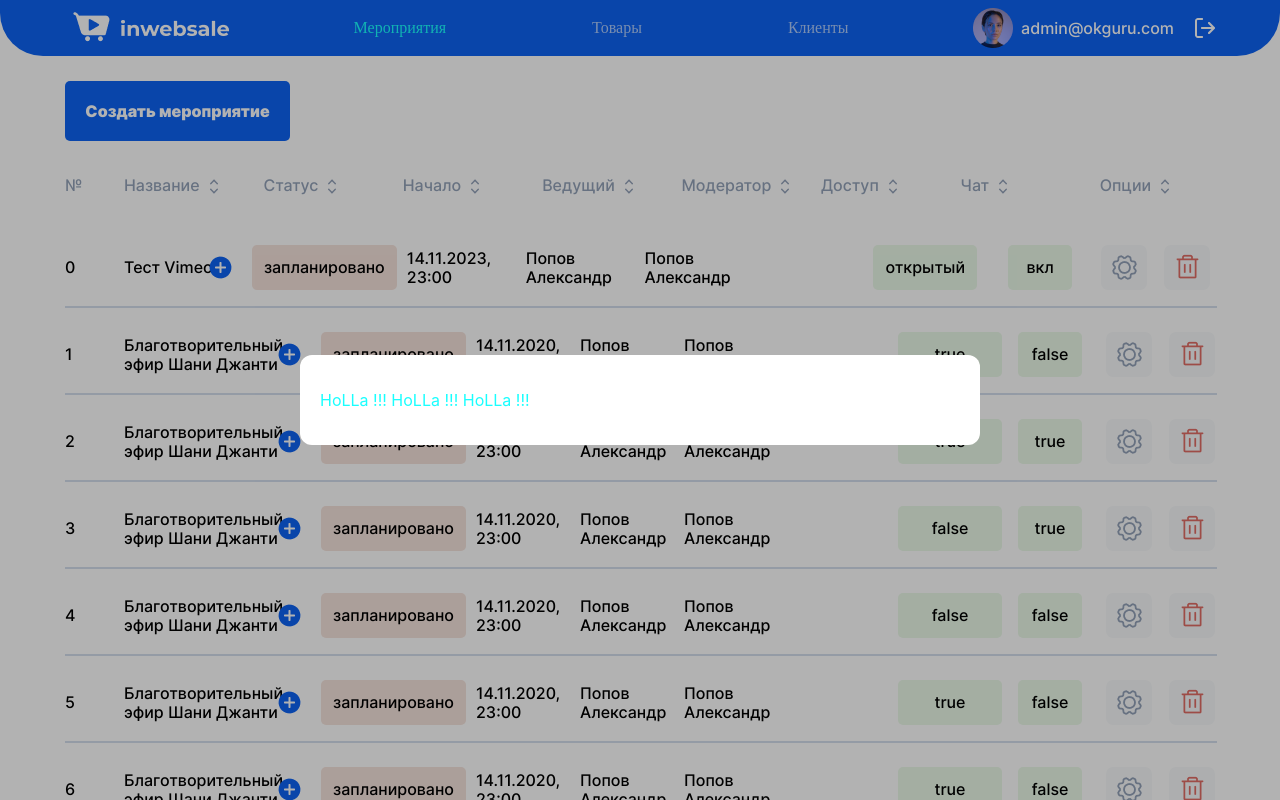
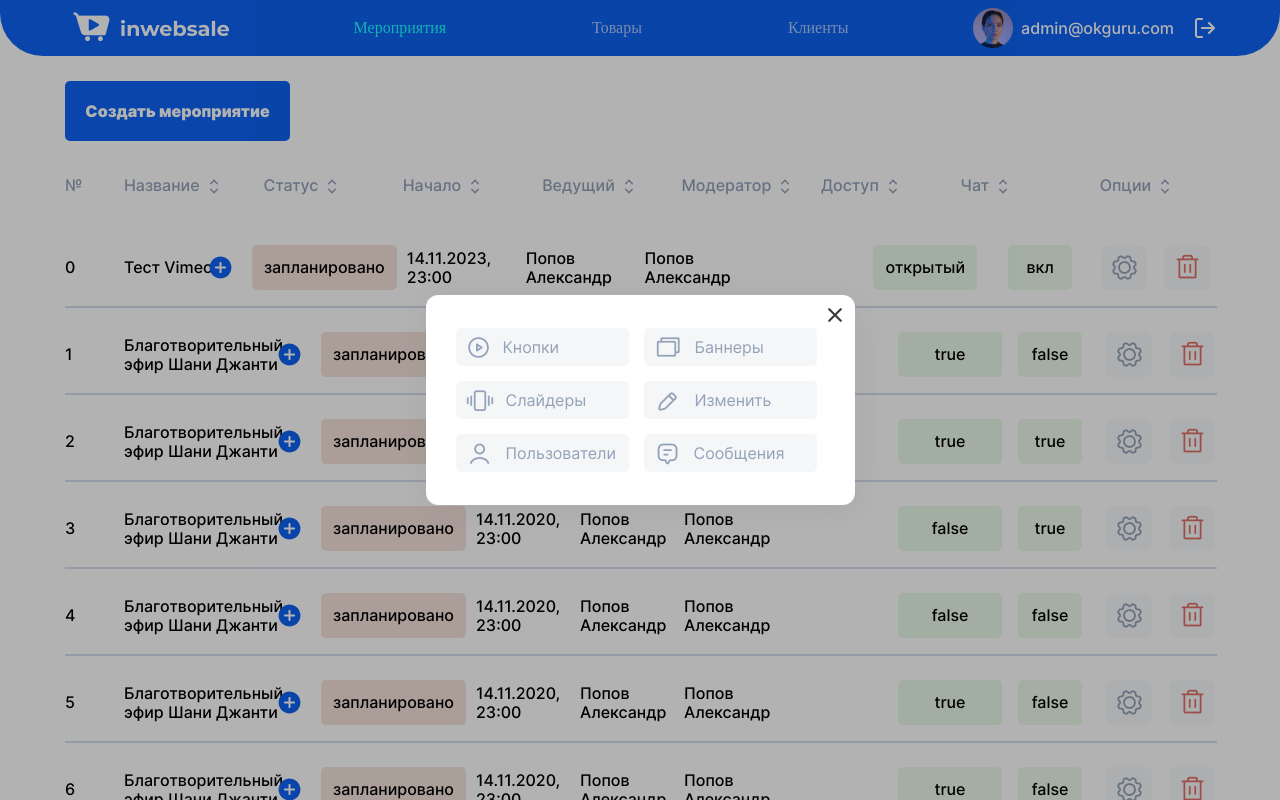
Before and after one commit to anb24/test-task-react, a React (Create React App) app: page / in a window 1280 px wide. Both pictures are taken after a click on the button 1124 px from the left and 267 px from the top of the page. Shown: the top 800 px of the page. Built offline with nearby package versions, Linux system fonts and the light colour scheme; data requests are answered from the project's data file.

Commit message:
creates popups

```diff
--- a/src/blocks/EventsPage.scss
+++ b/src/blocks/EventsPage.scss
@@ -232,7 +232,7 @@ $width-max: 100%;
     height: 45px;
     background-color: #EAF9E8;
     border-radius: 5px;
-    font-family: 'Inter';
+    font-family: Inter;
     font-style: normal;
     font-weight: 500;
     font-size: 16px;
@@ -258,6 +258,7 @@ $width-max: 100%;
     align-items: center;
     border: none;
     margin-right: 17px;
+    cursor: pointer;
   }
 
   &__content-options-btn:last-child {
@@ -304,3 +305,120 @@ $width-max: 100%;
     cursor: pointer;
   }
 }
+
+// POPUP DELETE **********************************************************************
+
+.popup__delete {
+  width: 547px;
+  background-color: #FFFFFF;
+  border-radius: 20px;
+  display: grid;
+
+  &_text {
+    font-family: 'Inter';
+    font-style: normal;
+    font-weight: 600;
+    font-size: 22px;
+    line-height: 30px;
+    text-align: center;
+    color: #000000;
+    margin: 23px auto 49px;
+  }
+
+  &_yes-btn {
+    align-items: center;
+    width: 309px;
+    height: 60px;
+    background: #0D63F3;
+    border-radius: 5px;
+    font-family: 'Inter';
+    font-style: normal;
+    font-weight: 600;
+    font-size: 16px;
+    line-height: 19px;
+    color: #FFFFFF;
+    border: none;
+    justify-self: center;
+    cursor: pointer;
+    &:hover {
+      background-color: #FFFFFF;
+      color: #0D63F3;
+      box-shadow: inset 0 0 0 2px #0D63F3;
+      transition: 1.5s;
+    }
+  }
+
+  &_no-btn {
+    font-family: 'Inter';
+    font-style: normal;
+    font-weight: 600;
+    font-size: 16px;
+    line-height: 19px;
+    color: #E16D65;
+    border: none;
+    background: none;
+    margin: 20.5px auto 50.5px;
+    padding: 0;
+    cursor: pointer;
+    &:hover {
+      font-size: 19px;
+      color: #0D63F3;
+      transition: 1s;
+    }
+  }
+}
+
+// POPUP OPTIONS **********************************************************************
+
+.popup__options {
+  width: 429px;
+  background: #FFFFFF;
+  box-shadow: 0px 4px 37px rgba(0, 0, 0, 0.07);
+  border-radius: 16px;
+  display: grid;
+  position: relative;
+  &_exit-btn {
+    height: 40px;
+    width: 40px;
+    display: flex;
+    justify-content: center;
+    align-items: center;
+    background: none;
+    border: none;
+    position: absolute;
+    top: 0;
+    right: 0;
+    cursor: pointer;
+  }
+  &-box {
+    display: grid;
+    grid-template-columns: repeat(2, 1fr);
+    gap: 15px 15px;
+    margin: 33px 38px 33px 30px;
+  }
+  &_group-btn {
+    width: 173px;
+    height: 38px;
+    background: rgba(147, 162, 184, 0.1); //сделал темнее на 0.03
+    border-radius: 5px;
+    border: none;
+    font-family: 'Inter';
+    font-style: normal;
+    font-weight: 400;
+    font-size: 16px;
+    line-height: 19px;
+    color: #93A2B8;
+    display: flex;
+    justify-content: start;
+    align-items: center;
+    padding: 0 0 0 10px;
+    cursor: pointer;
+    &-img {
+      margin-right: 12px;
+    }
+    &:hover {
+      background: rgba(147, 162, 184, 0.4);
+      transition: .3s;
+    }
+  }
+}
--- a/src/blocks/Popup.scss
+++ b/src/blocks/Popup.scss
@@ -12,12 +12,12 @@
   pointer-events: none;
   transition: .3s;
   &__content {
-    padding: 20px;
     border-radius: 12px;
     background-color: white;
     transform: scale(.5);
     transition: .3s all;
-    width: 50vw;
+    //padding: 20px;
+    //width: 50vw;
   }
 }
 
--- a/src/components/EventsPage.js
+++ b/src/components/EventsPage.js
@@ -14,21 +14,13 @@ import OptionsBtn from '../images/options.png';
 import DeleteBtn from '../images/delete.png';
 import LeftBtn from '../images/arrow_left.png';
 import RightBtn from '../images/arrow_right.png';
-import * as events from "events";
-
-
-
-class Main extends React.Component {
-    state = {
-        events: data,
-    }
-    componentDidMount() {
-        console.log(this.state)
-    }
-}
-let dd = new Main(data);
-console.log(dd.componentDidMount())
-
+import ExitPopupOptions from '../images/popup/exit_btn.png';
+import PlayPopupOptionsBtn from '../images/popup/btn_play.png';
+import BannersPopupOptionsBtn from '../images/popup/btn_banners.png';
+import SlidersPopupOptionsBtn from '../images/popup/btn_sliders.png';
+import EditPopupOptionsBtn from '../images/popup/btn_edit.png';
+import UsersPopupOptionsBtn from '../images/popup/btn_users.png';
+import ChatPopupOptionsBtn from '../images/popup/btn_chat.png';
 
 
 function EventsPage() {
@@ -46,7 +38,17 @@ function EventsPage() {
             .catch((err) => {
                 console.log("ОШИБКА загрузки данных: " + err);
             })
-    })
+    }, [])
+
+    function closeAllPopups() {
+        setPopupDeleteActive(false);
+        setPopupOptionsActive(false);
+    }
+
+    function handleDeleteEventClick(event) {
+        setPopupDeleteActive(true);
+        setEventId(event.id);
+    }
 
     function handleEventDelete(event) {
         api
@@ -77,6 +79,8 @@ function EventsPage() {
                         <li className="tbl__header tbl__header-chat">Чат<button className="tbl__header-btn"><img src={ArrowBtn} alt="Сортировка"/></button></li>
                         <li className="tbl__header tbl__header-options">Опции<button className="tbl__header-btn"><img src={ArrowBtn} alt="Сортировка"/></button></li>
                     </ul>
+
+                    {/*Тестовый блок*/}
                     <ul className="tbl__contents">
                         <li className="tbl__content tbl__content-number">0</li>
                         <li className="tbl__content tbl__content-title">Тест Vimeo<button className="tbl__content-title-btn"><img src={MoreBtn} alt="Подробнее"/></button></li>
@@ -88,10 +92,11 @@ function EventsPage() {
                         <li className="tbl__content tbl__content-chat"><button className="tbl__content-chat-btn">вкл</button></li>
                         <li className="tbl__content tbl__content-options"><button className="tbl__content-options-btn" onClick={() => setPopupOptionsActive(true)}><img src={OptionsBtn} alt="Опции"/></button><button className="tbl__content-options-btn" onClick={() => setPopupDeleteActive(true)}><img src={DeleteBtn} alt="Удалить"/></button></li>
                     </ul>
+
                     <div className="box">
                         {events.map((event) => {
                             return (
-                                <event className="tbl__contents">
+                                <ul className="tbl__contents" key={event.id}>
                                     <li className="tbl__content tbl__content-number">{event.id}</li>
                                     <li className="tbl__content tbl__content-title">{event.name}<button className="tbl__content-title-btn"><img src={MoreBtn} alt="Подробнее"/></button></li>
                                     <li className="tbl__content tbl__content-status"><button className="tbl__content-status-btn">запланировано</button></li>
@@ -100,8 +105,8 @@ function EventsPage() {
                                     <li className="tbl__content tbl__content-moder">Попов Александр</li>
                                     <li className="tbl__content tbl__content-access"><button className="tbl__content-access-btn">{event.access}</button></li>
                                     <li className="tbl__content tbl__content-chat"><button className="tbl__content-chat-btn">{event.chat}</button></li>
-                                    <li className="tbl__content tbl__content-options"><button className="tbl__content-options-btn" onClick={() => setPopupOptionsActive(true)}><img src={OptionsBtn} alt="Опции"/></button><button className="tbl__content-options-btn" onClick={() => setPopupDeleteActive(true)}><img src={DeleteBtn} alt="Удалить"/></button></li>
-                                </event>
+                                    <li className="tbl__content tbl__content-options"><button className="tbl__content-options-btn" onClick={() => setPopupOptionsActive(true)}><img src={OptionsBtn} alt="Опции"/></button><button className="tbl__content-options-btn" onClick={handleDeleteEventClick}><img src={DeleteBtn} alt="Удалить"/></button></li>
+                                </ul>
                             )
                         })}
                     </div>
@@ -165,10 +170,24 @@ function EventsPage() {
             </main>
             <Footer/>
             <Popup active={popupOptionsActive} setActive={setPopupOptionsActive}>
-                <p>HoLLa !!! HoLLa !!! HoLLa !!!</p>
+                <div className="popup__options">
+                    <button className="popup__options_exit-btn" onClick={closeAllPopups}><img src={ExitPopupOptions} alt="Выход"/></button>
+                    <div className="popup__options-box">
+                        <button className="popup__options_group-btn"><img className="popup__options_group-btn-img" src={PlayPopupOptionsBtn} alt=""/>Кнопки</button>
+                        <button className="popup__options_group-btn"><img className="popup__options_group-btn-img" src={BannersPopupOptionsBtn} alt=""/>Баннеры</button>
+                        <button className="popup__options_group-btn"><img className="popup__options_group-btn-img" src={SlidersPopupOptionsBtn} alt=""/>Слайдеры</button>
+                        <button className="popup__options_group-btn"><img className="popup__options_group-btn-img" src={EditPopupOptionsBtn} alt=""/>Изменить</button>
+                        <button className="popup__options_group-btn"><img className="popup__options_group-btn-img" src={UsersPopupOptionsBtn} alt=""/>Пользователи</button>
+                        <button className="popup__options_group-btn"><img className="popup__options_group-btn-img" src={ChatPopupOptionsBtn} alt=""/>Сообщения</button>
+                    </div>
+                </div>
             </Popup>
             <Popup active={popupDeleteActive} setActive={setPopupDeleteActive}>
-                <p>HoLLa !!!</p>
+                <div className="popup__delete">
+                    <p className="popup__delete_text">Вы действительно хотите удалить мероприятие?</p>
+                    <button className="popup__delete_yes-btn">Да</button>
+                    <button className="popup__delete_no-btn" onClick={closeAllPopups}>Отмена</button>
+                </div>
             </Popup>
         </div>
     )
--- a/src/index.css
+++ b/src/index.css
@@ -1,5 +1,5 @@
 @import "./vendor/normalize.css";
-@import "./vendor/fonts/fonts.css";
+@import "vendor/fonts/fonts.css";
 .App {
   background-color: #FFFFFF;
   max-width: 1920px;
@@ -274,7 +274,7 @@
   height: 45px;
   background-color: #EAF9E8;
   border-radius: 5px;
-  font-family: "Inter";
+  font-family: Inter;
   font-style: normal;
   font-weight: 500;
   font-size: 16px;
@@ -299,6 +299,7 @@
   align-items: center;
   border: none;
   margin-right: 17px;
+  cursor: pointer;
 }
 .tbl__content-options-btn:last-child {
   margin-right: 0;
@@ -336,6 +337,116 @@
   background-color: #F6F8FB;
   border: none;
   cursor: pointer;
+}
+
+.popup__delete {
+  width: 547px;
+  background-color: #FFFFFF;
+  border-radius: 20px;
+  display: grid;
+}
+.popup__delete_text {
+  font-family: "Inter";
+  font-style: normal;
+  font-weight: 600;
+  font-size: 22px;
+  line-height: 30px;
+  text-align: center;
+  color: #000000;
+  margin: 23px auto 49px;
+}
+.popup__delete_yes-btn {
+  align-items: center;
+  width: 309px;
+  height: 60px;
+  background: #0D63F3;
+  border-radius: 5px;
+  font-family: "Inter";
+  font-style: normal;
+  font-weight: 600;
+  font-size: 16px;
+  line-height: 19px;
+  color: #FFFFFF;
+  border: none;
+  justify-self: center;
+  cursor: pointer;
+}
+.popup__delete_yes-btn:hover {
+  background-color: #FFFFFF;
+  color: #0D63F3;
+  box-shadow: inset 0 0 0 2px #0D63F3;
+  transition: 1.5s;
+}
+.popup__delete_no-btn {
+  font-family: "Inter";
+  font-style: normal;
+  font-weight: 600;
+  font-size: 16px;
+  line-height: 19px;
+  color: #E16D65;
+  border: none;
+  background: none;
+  margin: 20.5px auto 50.5px;
+  padding: 0;
+  cursor: pointer;
+}
+.popup__delete_no-btn:hover {
+  font-size: 19px;
+  color: #0D63F3;
+  transition: 1s;
+}
+
+.popup__options {
+  width: 429px;
+  background: #FFFFFF;
+  box-shadow: 0px 4px 37px rgba(0, 0, 0, 0.07);
+  border-radius: 16px;
+  display: grid;
+  position: relative;
+}
+.popup__options_exit-btn {
+  height: 40px;
+  width: 40px;
+  display: flex;
+  justify-content: center;
+  align-items: center;
+  background: none;
+  border: none;
+  position: absolute;
+  top: 0;
+  right: 0;
+  cursor: pointer;
+}
+.popup__options-box {
+  display: grid;
+  grid-template-columns: repeat(2, 1fr);
+  gap: 15px 15px;
+  margin: 33px 38px 33px 30px;
+}
+.popup__options_group-btn {
+  width: 173px;
+  height: 38px;
+  background: rgba(147, 162, 184, 0.1);
+  border-radius: 5px;
+  border: none;
+  font-family: "Inter";
+  font-style: normal;
+  font-weight: 400;
+  font-size: 16px;
+  line-height: 19px;
+  color: #93A2B8;
+  display: flex;
+  justify-content: start;
+  align-items: center;
+  padding: 0 0 0 10px;
+  cursor: pointer;
+}
+.popup__options_group-btn-img {
+  margin-right: 12px;
+}
+.popup__options_group-btn:hover {
+  background: rgba(147, 162, 184, 0.4);
+  transition: 0.3s;
 }
 
 .form {
@@ -616,12 +727,10 @@
   transition: 0.3s;
 }
 .popup__content {
-  padding: 20px;
   border-radius: 12px;
   background-color: white;
   transform: scale(0.5);
   transition: 0.3s all;
-  width: 50vw;
 }
 
 .popup.active {
@@ -633,15 +742,4 @@
   transform: scale(1);
 }
 
-body {
-  margin: 0;
-  font-family: -apple-system, BlinkMacSystemFont, "Segoe UI", "Roboto", "Oxygen", "Ubuntu", "Cantarell", "Fira Sans", "Droid Sans", "Helvetica Neue", sans-serif;
-  -webkit-font-smoothing: antialiased;
-  -moz-osx-font-smoothing: grayscale;
-}
-
-code {
-  font-family: source-code-pro, Menlo, Monaco, Consolas, "Courier New", monospace;
-}
-
 /*# sourceMappingURL=index.css.map */
--- a/src/index.scss
+++ b/src/index.scss
@@ -1,22 +1,8 @@
 @import "./vendor/normalize.css",
-"./vendor/fonts/fonts.css",
+"vendor/fonts/fonts.css",
 "./blocks/App",
 "./blocks/Header",
 "./blocks/EventsPage",
 "./blocks/CreatePage",
 "./blocks/Footer",
 "./blocks/Popup";
-
-body {
-  margin: 0;
-  font-family: -apple-system, BlinkMacSystemFont, 'Segoe UI', 'Roboto', 'Oxygen',
-    'Ubuntu', 'Cantarell', 'Fira Sans', 'Droid Sans', 'Helvetica Neue',
-    sans-serif;
-  -webkit-font-smoothing: antialiased;
-  -moz-osx-font-smoothing: grayscale;
-}
-
-code {
-  font-family: source-code-pro, Menlo, Monaco, Consolas, 'Courier New',
-    monospace;
-}
--- a/src/vendor/fonts/fonts.css
+++ b/src/vendor/fonts/fonts.css
@@ -2,15 +2,15 @@
     font-family: 'Poppins';
     font-style:  normal;
     font-weight: 400;
-    src: url("Poppins-Regular.woff2") format("woff2"),
-    url("Poppins-Regular.woff") format("woff");
+    src: url("/src/vendor/fonts/Poppins-Regular.woff2") format("woff2"),
+    url("/src/vendor/fonts/Poppins-Regular.woff") format("woff");
 }
 
 @font-face {
     font-family: 'Poppins';
     font-display: swap;
-    src: url('Poppins-Medium.woff2') format('woff2'),
-    url('Poppins-Medium.woff') format('woff');
+    src: url('/src/vendor/fonts/Poppins-Medium.woff2') format('woff2'),
+    url('/src/vendor/fonts/Poppins-Medium.woff') format('woff');
     font-weight: 500;
     font-style: normal;
 }
@@ -19,8 +19,8 @@
     font-family: 'Poppins';
     font-style:  normal;
     font-weight: 900;
-    src: url("Poppins-Black.woff2") format("woff2"),
-    url("Poppins-Black.woff") format("woff");
+    src: url("/src/vendor/fonts/Poppins-Black.woff2") format("woff2"),
+    url("/src/vendor/fonts/Poppins-Black.woff") format("woff");
 }
 
 @font-face {
@@ -28,8 +28,8 @@
     font-style:  normal;
     font-weight: 400;
     font-display: swap;
-    src: url("Inter-Regular.woff2?v=3.19") format("woff2"),
-    url("Inter-Regular.woff?v=3.19") format("woff");
+    src: url("/src/vendor/fonts/Inter-Regular.woff2?v=3.19") format("woff2"),
+    url("/src/vendor/fonts/Inter-Regular.woff?v=3.19") format("woff");
 }
 
 @font-face {
@@ -37,8 +37,8 @@
     font-style:  normal;
     font-weight: 500;
     font-display: swap;
-    src: url("Inter-Medium.woff2?v=3.19") format("woff2"),
-    url("Inter-Medium.woff?v=3.19") format("woff");
+    src: url('/src/vendor/fonts/Inter-Medium.woff2?v=3.19') format('woff2'),
+    url("/src/vendor/fonts/Inter-Medium.woff?v=3.19") format("woff");
 }
 
 @font-face {
@@ -46,6 +46,6 @@
     font-style:  normal;
     font-weight: 900;
     font-display: swap;
-    src: url("Inter-Black.woff2?v=3.19") format("woff2"),
-    url("Inter-Black.woff?v=3.19") format("woff");
+    src: url("/src/vendor/fonts/Inter-Black.woff2?v=3.19") format("woff2"),
+    url("/src/vendor/fonts/Inter-Black.woff?v=3.19") format("woff");
 }
```
Also changed, not shown: 1 other file (tests, documents, lock files or other folders).
